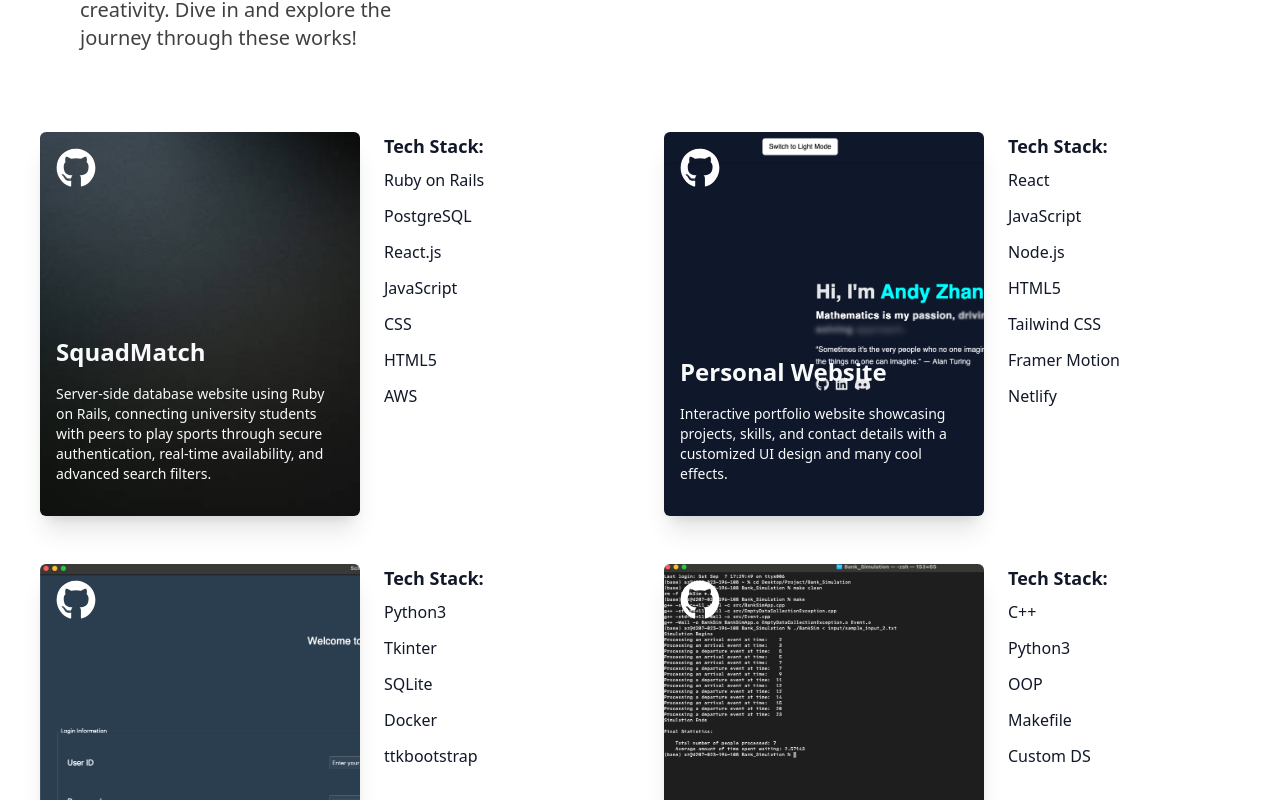
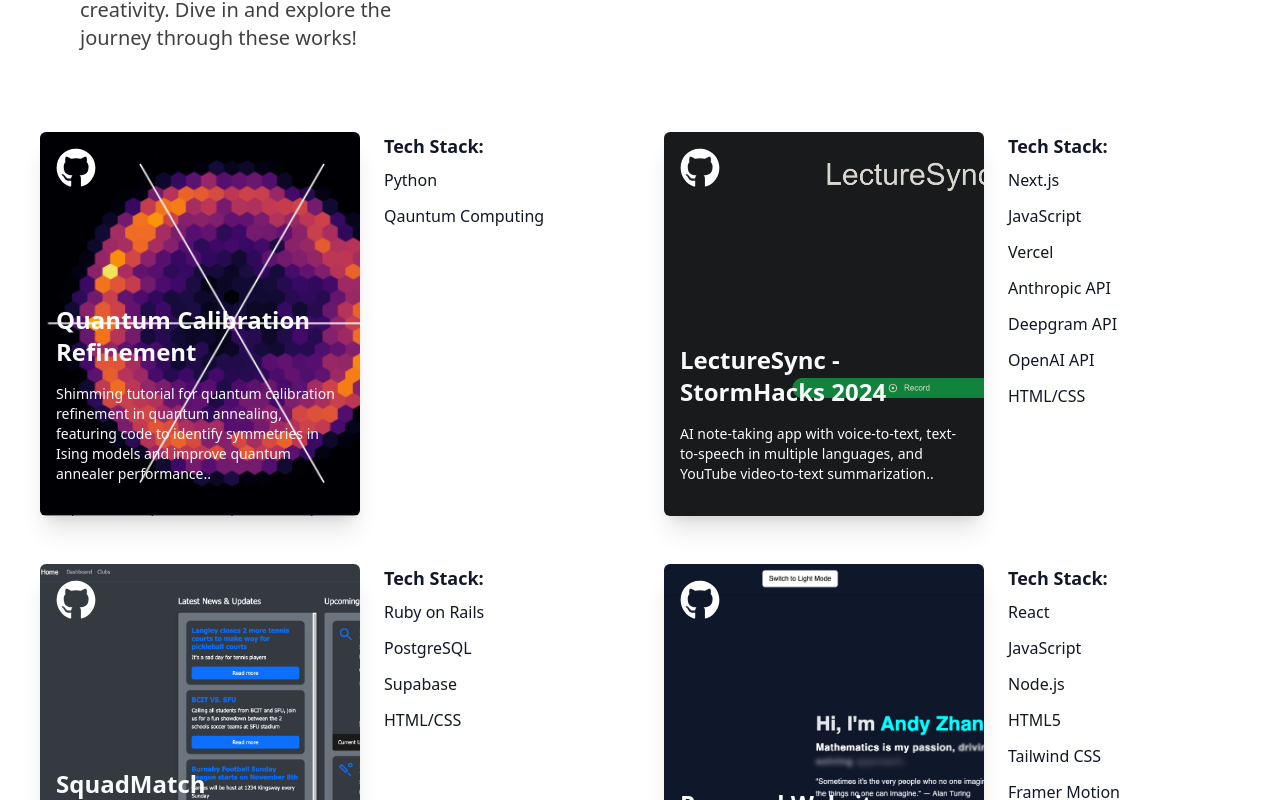
Before and after one commit to AndyZzzZzzZzz/Portfolio, a React (Create React App) app: page / in a window 1280 px wide. Shown: the part 3540-4340 px from the top of the page. Built offline with nearby package versions, Linux system fonts and the light colour scheme.

Commit message:
added new projects

```diff
--- a/src/components/ProjectGallery.js
+++ b/src/components/ProjectGallery.js
@@ -25,19 +25,19 @@ export default function Projects() {
       <div className="container mx-auto max-w-7xl">
         <div className="grid grid-cols-1 md:grid-cols-1 lg:grid-cols-2 gap-12">
 
-          {/* Project 1: Expert.io */}
-          <div className="flex flex-col lg:flex-row items-start">
+           {/* */}
+           <div className="flex flex-col lg:flex-row items-start">
             <CardDemo
-              title="SquadMatch"
-              description="Server-side database website using Ruby on Rails, connecting university students with peers to play sports through secure authentication, real-time availability, and advanced search filters."
-              githubLink="https://github.com/AndyZzzZzzZzz"
-              imageUrl="/black.png"
+              title="Quantum Calibration Refinement"
+              description="Shimming tutorial for quantum calibration refinement in quantum annealing, featuring code to identify symmetries in Ising models and improve quantum annealer performance.."
+              githubLink="https://github.com/AndyZzzZzzZzz/shimming-tutorial"
+              imageUrl="/shim.png"
             />
             {/* Tech Stack display next to the card for larger screens */}
             <div className="hidden lg:flex flex-col justify-start mt-4 lg:mt-0 lg:ml-6">
               <p className="text-lg font-semibold text-gray-900 dark:text-white">Tech Stack:</p>
               <div className="flex flex-col gap-3 mt-2">
-                {["Ruby on Rails", "PostgreSQL", "React.js", "JavaScript", "CSS", "HTML5", "AWS"].map((tech, index) => (
+                {["Python", "Qauntum Computing"].map((tech, index) => (
                   <span
                     key={index}
                     className="text-md font-medium text-gray-900 dark:text-gray-100 transform transition duration-300 hover:-translate-y-1 hover:text-indigo-500 dark:hover:text-indigo-400"
@@ -49,7 +49,55 @@ export default function Projects() {
             </div>
           </div>
 
-          {/* Project 2: Personal Website */}
+           {/* StormHacks-2024 */}
+           <div className="flex flex-col lg:flex-row items-start">
+            <CardDemo
+              title="LectureSync - StormHacks 2024"
+              description="AI note-taking app with voice-to-text, text-to-speech in multiple languages, and YouTube video-to-text summarization.."
+              githubLink="https://github.com/AndyZzzZzzZzz/StormHacks-2024"
+              imageUrl="/lecture.png"
+            />
+            {/* Tech Stack display next to the card for larger screens */}
+            <div className="hidden lg:flex flex-col justify-start mt-4 lg:mt-0 lg:ml-6">
+              <p className="text-lg font-semibold text-gray-900 dark:text-white">Tech Stack:</p>
+              <div className="flex flex-col gap-3 mt-2">
+                {["Next.js", "JavaScript", "Vercel", "Anthropic API", "Deepgram API", "OpenAI API", "HTML/CSS"].map((tech, index) => (
+                  <span
+                    key={index}
+                    className="text-md font-medium text-gray-900 dark:text-gray-100 transform transition duration-300 hover:-translate-y-1 hover:text-indigo-500 dark:hover:text-indigo-400"
+                  >
+                    {tech}
+                  </span>
+                ))}
+              </div>
+            </div>
+          </div>
+
+          {/* SquadMatch */}
+          <div className="flex flex-col lg:flex-row items-start">
+            <CardDemo
+              title="SquadMatch"
+              description="Full-stack website using Ruby on Rails, connecting university students with peers to play sports through secure authentication, real-time availability, and advanced search filters."
+              githubLink="https://github.com/AndyZzzZzzZzz/SquadMatch"
+              imageUrl="/SquadMatch.png"
+            />
+            {/* Tech Stack display next to the card for larger screens */}
+            <div className="hidden lg:flex flex-col justify-start mt-4 lg:mt-0 lg:ml-6">
+              <p className="text-lg font-semibold text-gray-900 dark:text-white">Tech Stack:</p>
+              <div className="flex flex-col gap-3 mt-2">
+                {["Ruby on Rails", "PostgreSQL", "Supabase", "HTML/CSS"].map((tech, index) => (
+                  <span
+                    key={index}
+                    className="text-md font-medium text-gray-900 dark:text-gray-100 transform transition duration-300 hover:-translate-y-1 hover:text-indigo-500 dark:hover:text-indigo-400"
+                  >
+                    {tech}
+                  </span>
+                ))}
+              </div>
+            </div>
+          </div>
+
+          {/*Personal Website */}
           <div className="flex flex-col lg:flex-row items-start">
             <CardDemo
               title="Personal Website"
@@ -73,7 +121,7 @@ export default function Projects() {
             </div>
           </div>
 
-          {/* Project 3: Scholar Serpent */}
+          {/*Scholar Serpent */}
           <div className="flex flex-col lg:flex-row items-start">
             <CardDemo
               title="Scholar Serpent"
@@ -97,7 +145,7 @@ export default function Projects() {
             </div>
           </div>
 
-          {/* Project 4: Bank Simulation */}
+          {/* Bank Simulation */}
           <div className="flex flex-col lg:flex-row items-start">
             <CardDemo
               title="Bank Simulation"
```
